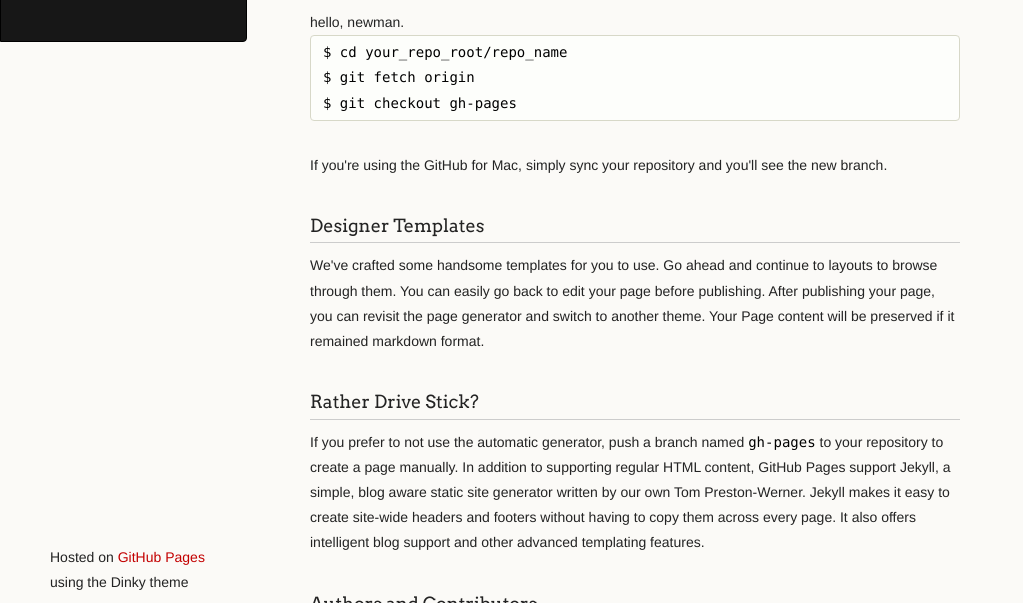
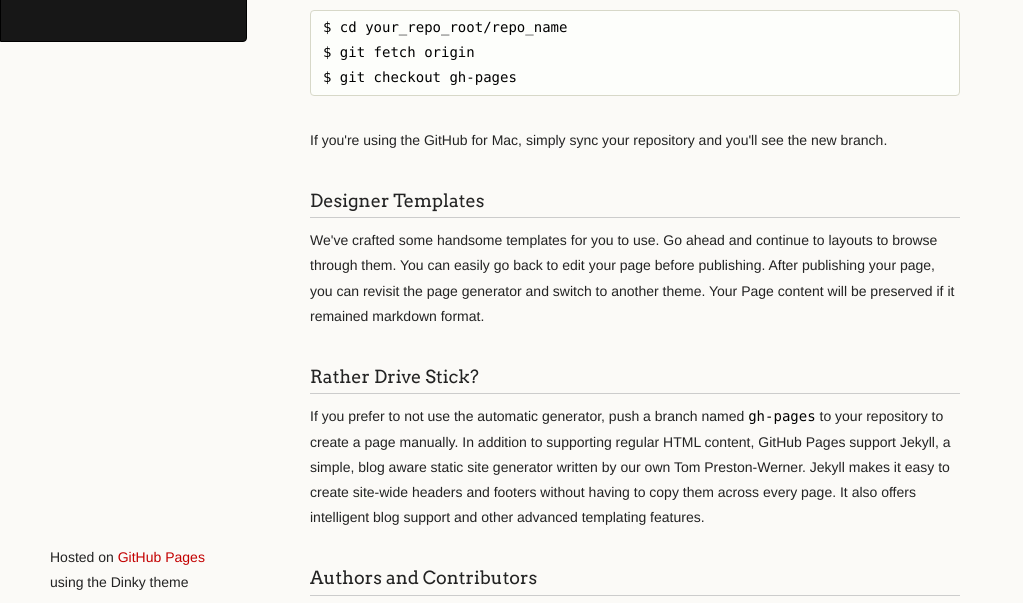
Before and after one commit to erwinhom/ehom.github.io, a plain HTML site: page index.html in a window 1280 px wide. Shown: the part 173-776 px from the top of the page, without its empty margins (0-1023 px from the left). Drawn offline with Linux system fonts and the light colour scheme.

Commit message:
Update index.html

```diff
--- a/index.html
+++ b/index.html
@@ -31,7 +31,7 @@
 <a id="welcome-to-github-pages" class="anchor" href="#welcome-to-github-pages" aria-hidden="true"><span class="octicon octicon-link"></span></a>Hello, world.</h3>
 
 <p>This automatic page generator is the easiest way to create beautiful pages for all of your projects. Author your page content here using GitHub Flavored Markdown, select a template crafted by a designer, and publish. After your page is generated, you can check out the new branch:</p>
-<script>document.write("hello, newman.");</script>
+
 <pre><code>$ cd your_repo_root/repo_name
 $ git fetch origin
 $ git checkout gh-pages
```
